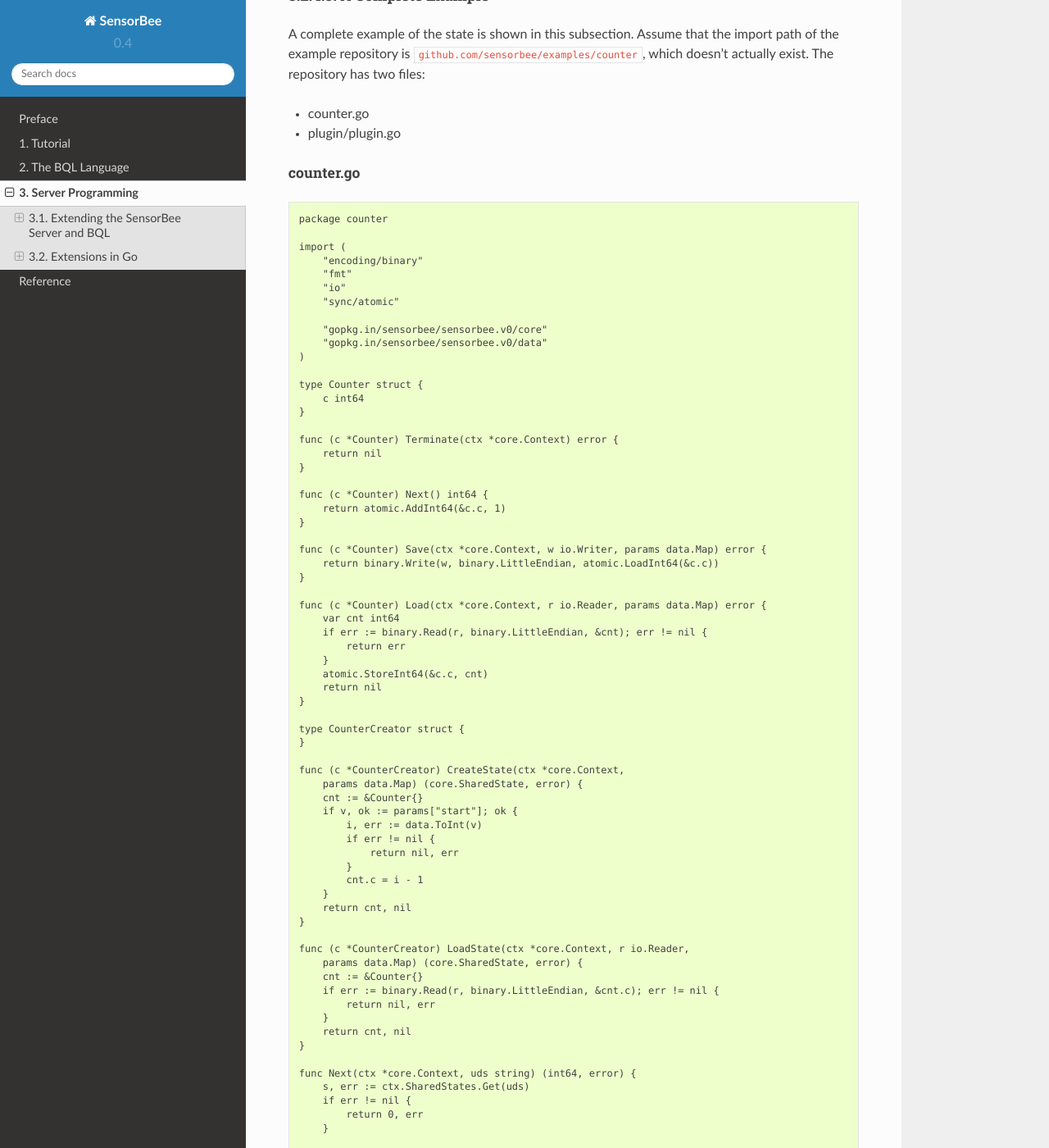
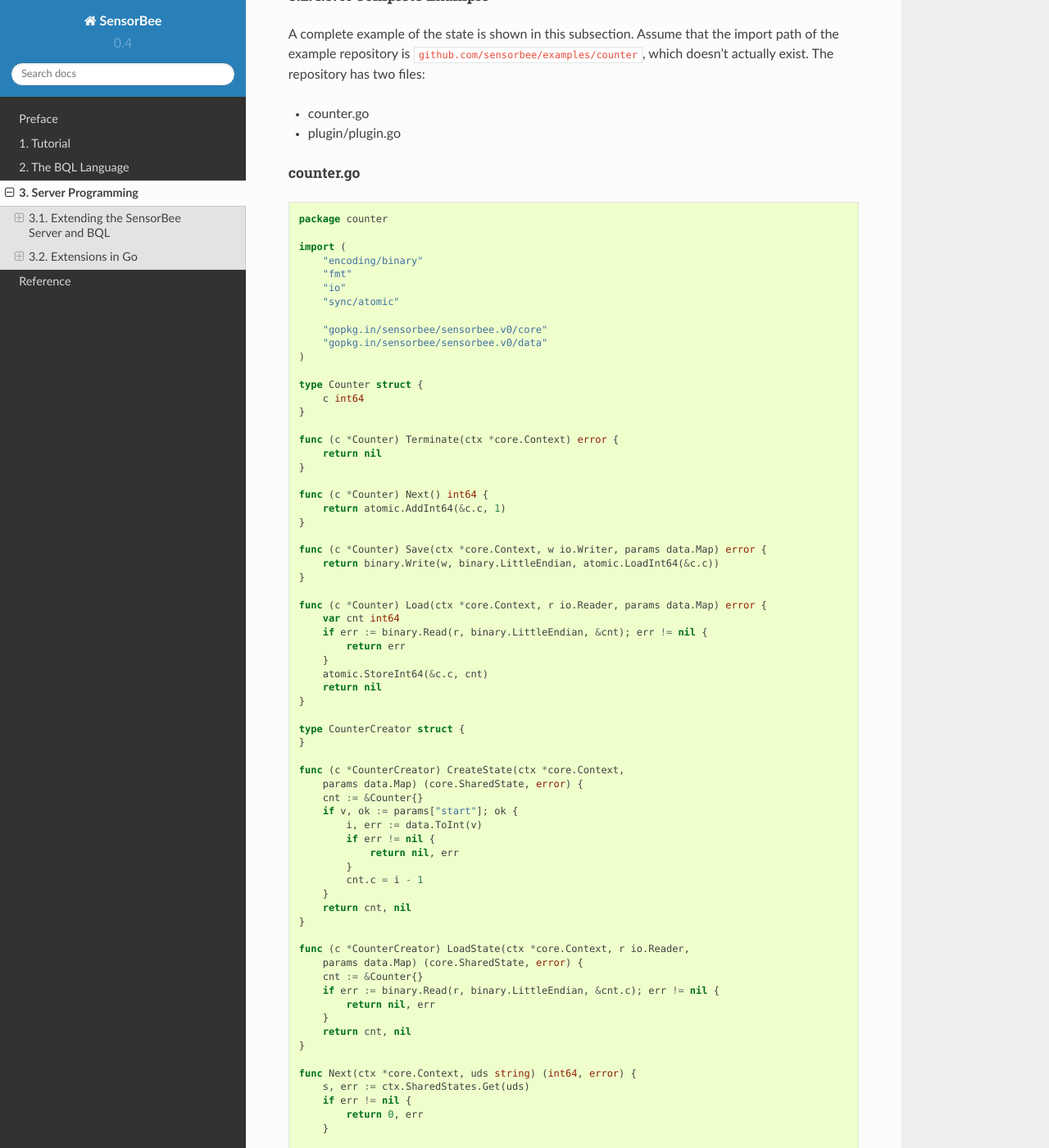
Before and after one commit to sensorbee/docs, a Sphinx documentation site: the page built from source/server_programming.rst, in a window 1280 px wide and 1400 px high, scrolled down 30382 px. Shown: the whole window at 82% size. Built offline with Sphinx 7.4.7 and the Read the Docs theme 2.0.0, drawn with Linux system fonts in a browser that asks for light colours; some of the changed text lies outside the part shown.

Commit message:
add code highlighting to section 3.2.4

```diff
--- a/source/server_programming/go/states.rst
+++ b/source/server_programming/go/states.rst
@@ -8,7 +8,9 @@ This section describes how to write a UDS in Go.
 Implementing a UDS
 ------------------
 
-A struct implementing the following interface can be a UDS::
+A struct implementing the following interface can be used as a UDS:
+
+.. code-block:: go
 
     type SharedState interface {
         Terminate(ctx *Context) error
@@ -22,7 +24,9 @@ This interface is defined in ``gopkg.in/sensorbee/sensorbee.v0/core`` package.
 release any resource that the UDS has allocated so far.
 
 As an example, a UDS having a monotonically increasing counter can be
-implemented as follows::
+implemented as follows:
+
+.. code-block:: go
 
     type Counter struct {
         c int64
@@ -47,7 +51,9 @@ Registering a UDS
 
 To register a UDS to the SensorBee server , the UDS needs to provide its
 ``UDSCreator``. ``UDSCreator`` is an interface defined in
-``gopkg.in/sensorbee/sensorbee.v0/bql/udf`` package as follows::
+``gopkg.in/sensorbee/sensorbee.v0/bql/udf`` package as follows:
+
+.. code-block:: go
 
     type UDSCreator interface {
         CreateState(ctx *core.Context, params data.Map) (core.SharedState, error)
@@ -64,7 +70,9 @@ The creator can be registered by ``RegisterGlobalUDSCreator`` or
 ``gopkg.in/sensorbee/sensorbee.v0/bql/udf`` package.
 
 The following is the implementation and the registration of the creator for
-``Counter`` UDS above::
+``Counter`` UDS above:
+
+.. code-block:: go
 
     type CounterCreator struct {
     }
@@ -108,12 +116,16 @@ them and manipulate their state.
 ^^^^^^^^^^^^^^^^^^^^^^
 
 A function having the same signature as ``UDSCreator.CreateState`` can be
-converted into ``UDSCreator`` by by ``udf.UDSCreatorFunc`` utility function::
+converted into ``UDSCreator`` by by ``udf.UDSCreatorFunc`` utility function:
+
+.. code-block:: go
 
     func UDSCreatorFunc(f func(*core.Context, data.Map) (core.SharedState, error)) UDSCreator
 
 For example, ``CounterCreator`` can be defined as a function and registered as
-follows with this utility::
+follows with this utility:
+
+.. code-block:: go
 
     func CreateCounter(ctx *core.Context,
         params data.Map) (core.SharedState, error) {
@@ -143,7 +155,9 @@ Manipulating a UDS via a UDF
 ----------------------------
 
 To manipulate a UDS from BQL statements, a set of UDFs that read or update the
-UDS has to be provided with it::
+UDS has to be provided with it:
+
+.. code-block:: go
 
     func Next(ctx *core.Context, uds string) (int64, error) {
         s, err := ctx.SharedStates.Get(uds)
@@ -210,7 +224,9 @@ Supporting ``SAVE STATE``
 ^^^^^^^^^^^^^^^^^^^^^^^^^
 
 By adding ``Save`` method having the following signature to a UDS, the UDS can
-be saved by the ``SAVE STATE`` statement::
+be saved by the ``SAVE STATE`` statement:
+
+.. code-block:: go
 
     Save(ctx *core.Context, w io.Writer, params data.Map) error
 
@@ -237,7 +253,9 @@ SensorBee server or program running BQL statements. However, it is guaranteed
 that the saved data can be loaded by the same program via the ``LOAD STATE``
 statement, which is described later.
 
-``Save`` method of previously implemented ``Counter`` can be as follows::
+``Save`` method of previously implemented ``Counter`` can be as follows:
+
+.. code-block:: go
 
     func (c *Counter) Save(ctx *core.Context, w io.Writer, params data.Map) error {
         return binary.Write(w, binary.LittleEndian, atomic.LoadInt64(&c.c))
@@ -253,7 +271,9 @@ Supporting ``LOAD STATE``
 ^^^^^^^^^^^^^^^^^^^^^^^^^
 
 To support the ``LOAD STATE`` statement, a ``UDSCreator`` needs to have
-``LoadState`` method having the following signature::
+``LoadState`` method having the following signature:
+
+.. code-block:: go
 
     LoadState(ctx *core.Context, r io.Reader, params data.Map) (core.SharedState, error)
 
@@ -280,7 +300,9 @@ Once ``LoadState`` method is added to the ``UDSCreator``, the saved state can be
 loaded by ``LOAD STATE`` statement.
 
 ``LoadState`` method of previously implemented ``CounterCreator`` can be as
-follows::
+follows:
+
+.. code-block:: go
 
     func (c *CounterCreator) LoadState(ctx *core.Context, r io.Reader,
         params data.Map) (core.SharedState, error) {
@@ -306,11 +328,15 @@ for a long time.
 
 The signature of ``Load`` method is almost the same as ``LoadState`` method
 except that ``Load`` method doesn't return a new ``core.SharedState`` but
-updates the UDS itself instead::
+updates the UDS itself instead:
+
+.. code-block:: go
 
     Load(ctx *Context, r io.Reader, params data.Map) error
 
-``Load`` method of previously implemented ``Counter`` can be as follows::
+``Load`` method of previously implemented ``Counter`` can be as follows:
+
+.. code-block:: go
 
     func (c *Counter) Load(ctx *core.Context, r io.Reader, params data.Map) error {
         var cnt int64
@@ -380,7 +406,7 @@ repository has two files:
 counter.go
 ^^^^^^^^^^
 
-::
+.. code-block:: go
 
     package counter
 
@@ -460,7 +486,7 @@ counter.go
 plugin/plugin.go
 ^^^^^^^^^^^^^^^^
 
-::
+.. code-block:: go
 
     package plugin
 
@@ -482,7 +508,9 @@ Writing Tuples to a UDS
 -----------------------
 
 When a UDS implements ``core.Writer``, the ``INSERT INTO`` statement can
-insert tuples into the UDS via the ``uds`` sink::
+insert tuples into the UDS via the ``uds`` sink:
+
+.. code-block:: go
 
     type Writer interface {
         Write(*Context, *Tuple) error
```
